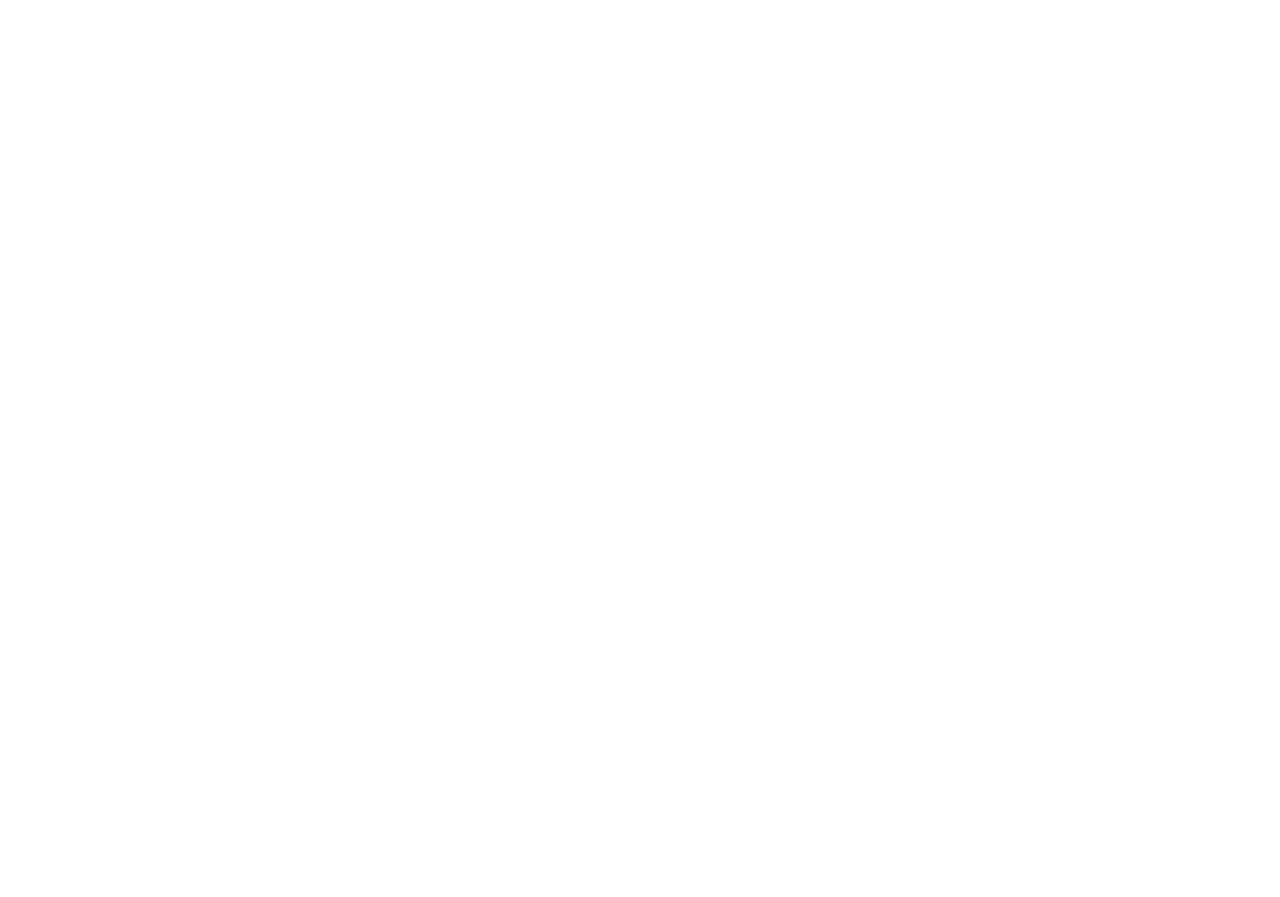
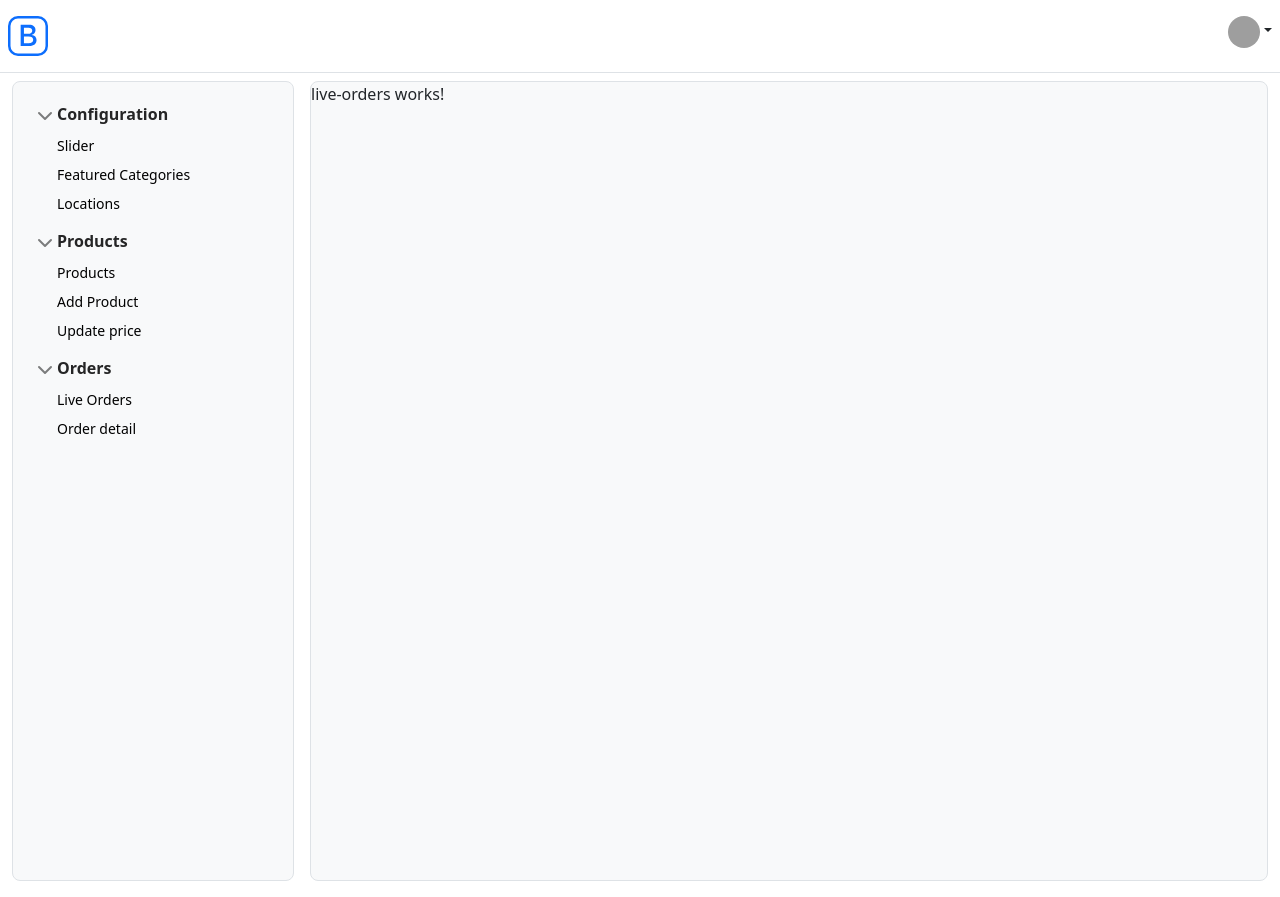
Before and after one commit to abeel50/admin-dashboard, an Angular app: page /orders in a window 1280 px wide. Before the commit this address led to /. Before the commit the page ends 800 px from the top, so only its background shows below. Built offline with nearby package versions, Linux system fonts and the light colour scheme; grey boxes are pictures that could not be loaded.

Commit message:
Order Module structure

```diff
--- a/src/app/app-routing.module.ts
+++ b/src/app/app-routing.module.ts
@@ -9,9 +9,8 @@
     path: '', component: LayoutComponent,
     children: [
       { path: '', loadChildren: () => import('../app/pages/config/config.module').then(m => m.ConfigModule), },
-      { path: 'products', loadChildren: () => import('../app/pages/products/products.module').then(m => m.ProductsModule), }
-
-
+      { path: 'products', loadChildren: () => import('../app/pages/products/products.module').then(m => m.ProductsModule), },
+      { path: 'orders', loadChildren: () => import('../app/pages/orders/orders.module').then(m => m.OrdersModule), }
     ]
   },
 ];
--- a/src/app/layout/side-bar/side-bar.component.html
+++ b/src/app/layout/side-bar/side-bar.component.html
@@ -93,6 +93,25 @@
             </ul>
           </div>
         </li>
+
+        <li class="mb-1">
+          <button class="btn btn-toggle d-inline-flex align-items-center rounded border-0 collapsed"
+            (click)="navigateOrders()" data-bs-toggle="collapse" data-bs-target="#order-collapse" aria-expanded="true">
+            Orders
+          </button>
+          <div class="collapse show" id="order-collapse">
+            <ul class="btn-toggle-nav list-unstyled fw-normal pb-1 small">
+              <li>
+                <a href="/orders/" class="link-body-emphasis d-inline-flex text-decoration-none rounded">Live Orders</a>
+              </li>
+              <li>
+                <a href="/orders/detail" class="link-body-emphasis d-inline-flex text-decoration-none rounded">Order
+                  detail
+                </a>
+              </li>
+            </ul>
+          </div>
+        </li>
       </ul>
     </div>
   </div>
--- a/src/app/layout/side-bar/side-bar.component.ts
+++ b/src/app/layout/side-bar/side-bar.component.ts
@@ -15,7 +15,10 @@
 
   navigateProducts() {
     this.router.navigate(['/products/'])
+  }
 
+  navigateOrders() {
+    this.router.navigate(['/orders/'])
   }
 
 }
--- /dev/null
+++ b/src/app/pages/orders/live-orders/live-orders.component.html
@@ -0,0 +1,3 @@
+<p>
+  live-orders works!
+</p>
--- /dev/null
+++ b/src/app/pages/orders/live-orders/live-orders.component.ts
@@ -0,0 +1,15 @@
+import { Component, OnInit } from '@angular/core';
+
+@Component({
+  selector: 'app-live-orders',
+  templateUrl: './live-orders.component.html',
+  styleUrls: ['./live-orders.component.css']
+})
+export class LiveOrdersComponent implements OnInit {
+
+  constructor() { }
+
+  ngOnInit() {
+  }
+
+}
--- /dev/null
+++ b/src/app/pages/orders/order-detail/order-detail.component.html
@@ -0,0 +1,3 @@
+<p>
+  order-detail works!
+</p>
--- /dev/null
+++ b/src/app/pages/orders/order-detail/order-detail.component.ts
@@ -0,0 +1,15 @@
+import { Component, OnInit } from '@angular/core';
+
+@Component({
+  selector: 'app-order-detail',
+  templateUrl: './order-detail.component.html',
+  styleUrls: ['./order-detail.component.css']
+})
+export class OrderDetailComponent implements OnInit {
+
+  constructor() { }
+
+  ngOnInit() {
+  }
+
+}
```
Also changed, not shown: src/app/pages/orders/orders-routing.module.ts (added, +16 -0 lines), src/app/pages/orders/orders.module.ts (added, +14 -0 lines), src/app/pages/orders/live-orders/live-orders.component.css (added), src/app/pages/orders/order-detail/order-detail.component.css (added), 2 other files (tests, documents, lock files or other folders).
